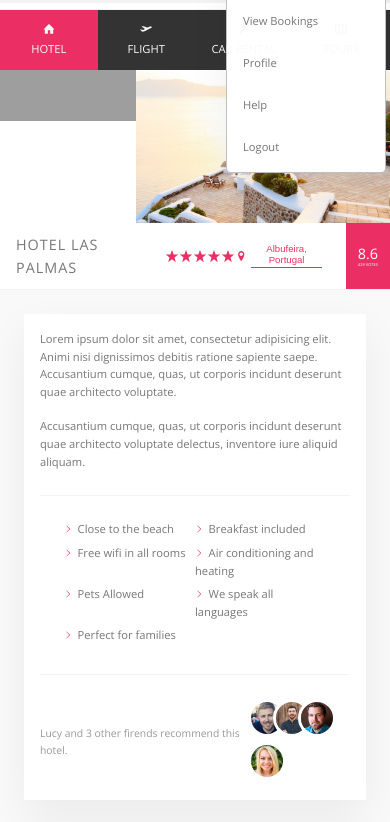
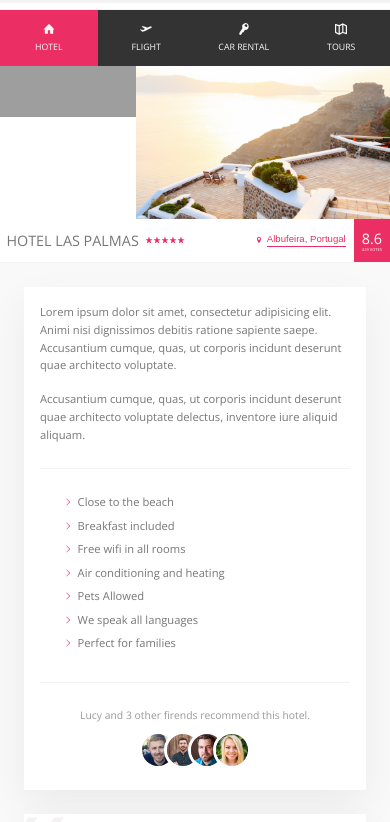
Before and after one commit to shomail/flexbox-layout, a website: page index.html in a window 390 px wide. Shown: the part 78-900 px from the top of the page. Drawn offline with nearby package versions, Linux system fonts and the light colour scheme; grey boxes are pictures that could not be loaded.

Commit message:
responsive fixes

```diff
--- a/index.html
+++ b/index.html
@@ -44,7 +44,7 @@
           <div class="user-nav__user">
             <img src="img/user.jpg" alt="user" class="user-nav__user-photo">
             <span class="user-nav__user-name">John</span>
-            <div class="dropdown dropdown--active">
+            <div class="dropdown">
               <ul class="dropdown__list">
                 <li class="dropdown__item"><a href="#" class="dropdown__link">Logged In as John</a></li>
                 <li class="dropdown__item"><a href="#" class="dropdown__link">View Bookings</a></li>
--- a/js/script.js
+++ b/js/script.js
@@ -1,4 +1,5 @@
 document.querySelector('.user-nav__user').addEventListener('click', (e) => {
+  e.stopPropagation();
   const dropdown = document.querySelector('.user-nav__user > .dropdown');
 
   if(dropdown.classList.contains('dropdown--active')) {
@@ -7,3 +8,7 @@ document.querySelector('.user-nav__user').addEventListener('click', (e) => {
     dropdown.classList.add('dropdown--active')
   }
 })
+
+document.body.addEventListener('click', (e) => {
+  document.querySelector('.dropdown').classList.remove('dropdown--active');
+})
--- a/sass/_components.scss
+++ b/sass/_components.scss
@@ -152,6 +152,10 @@
     margin: 0;
   }
 
+  @media only screen and (max-width: 26.87em) {
+    font-size: 1.1rem;
+  }
+
   &__item {
     position: relative;
 
@@ -274,6 +278,12 @@
       font-size: 1.8rem;
       padding: 1.25rem 2rem;
     }
+
+    @media only screen and (max-width: 26.87em) {
+      font-size: 1.8rem;
+      padding: 1.25rem .8rem;
+      letter-spacing: 0;
+    }
   }
 
   &__stars {
@@ -286,6 +296,11 @@
     width: 1.75rem;
     height: 1.75rem;
     fill: var(--color-primary);
+
+    @media only screen and (max-width: 26.87em) {
+      width: 1rem;
+      height: 1rem;
+    }
   }
 
   &__location {
@@ -311,6 +326,11 @@
 
     @media only screen and (max-width: $bp-small) {
       padding: 0 1.5rem;
+    }
+
+    @media only screen and (max-width: 26.87em) {
+      padding: 0 1rem;
+      margin-left: 1rem;
     }
   }
 
@@ -408,6 +428,10 @@
   &__item {
     flex: 0 0 50%;
     margin-bottom: 0.7rem;
+
+    @media only screen and (max-width: 26.87em) {
+      flex: 0 0 100%;
+    }
   }
 
   &__item::before {
@@ -442,8 +466,18 @@
   display: flex;
   align-items: center;
 
+  @media only screen and (max-width: 26.87em) {
+    flex-direction: column;
+    align-items: center;
+  }
+
   &__count {
     margin-right: auto;
+
+    @media only screen and (max-width: 26.87em) {
+      margin-right: 0;
+      margin-bottom: 1rem;
+    }
   }
 
   &__friend {
@@ -611,14 +645,22 @@
   width: 20rem;
   opacity: 0;
   visibility: hidden;
-  border-radius: 5px;
+  border-radius: 3px;
   border: 1px solid rgba(0, 0, 0, 0.25);
   box-shadow: var(--shadow-light);
   transition: all 0.2s;
+  transform: scaleY(0);
+  transform-origin: top;
+  z-index: 9999;
+
+  @media only screen and (max-width: 26.87em) {
+    top: 140%;
+  }
 
   &--active {
     opacity: 1;
     visibility: visible;
+    transform: scaleY(1);
   }
 
   &::before {
```
Also changed, not shown: css/style.css.
